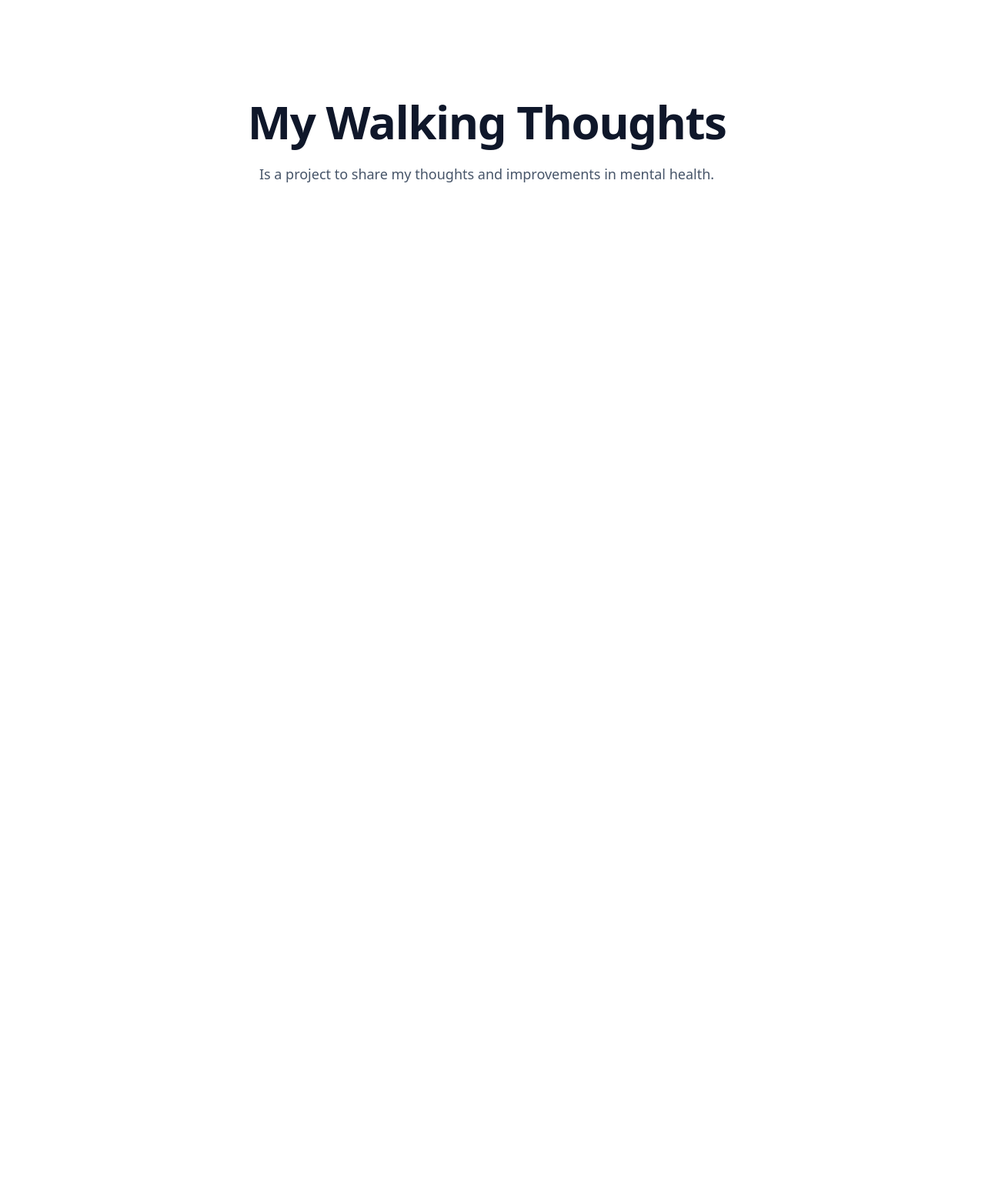
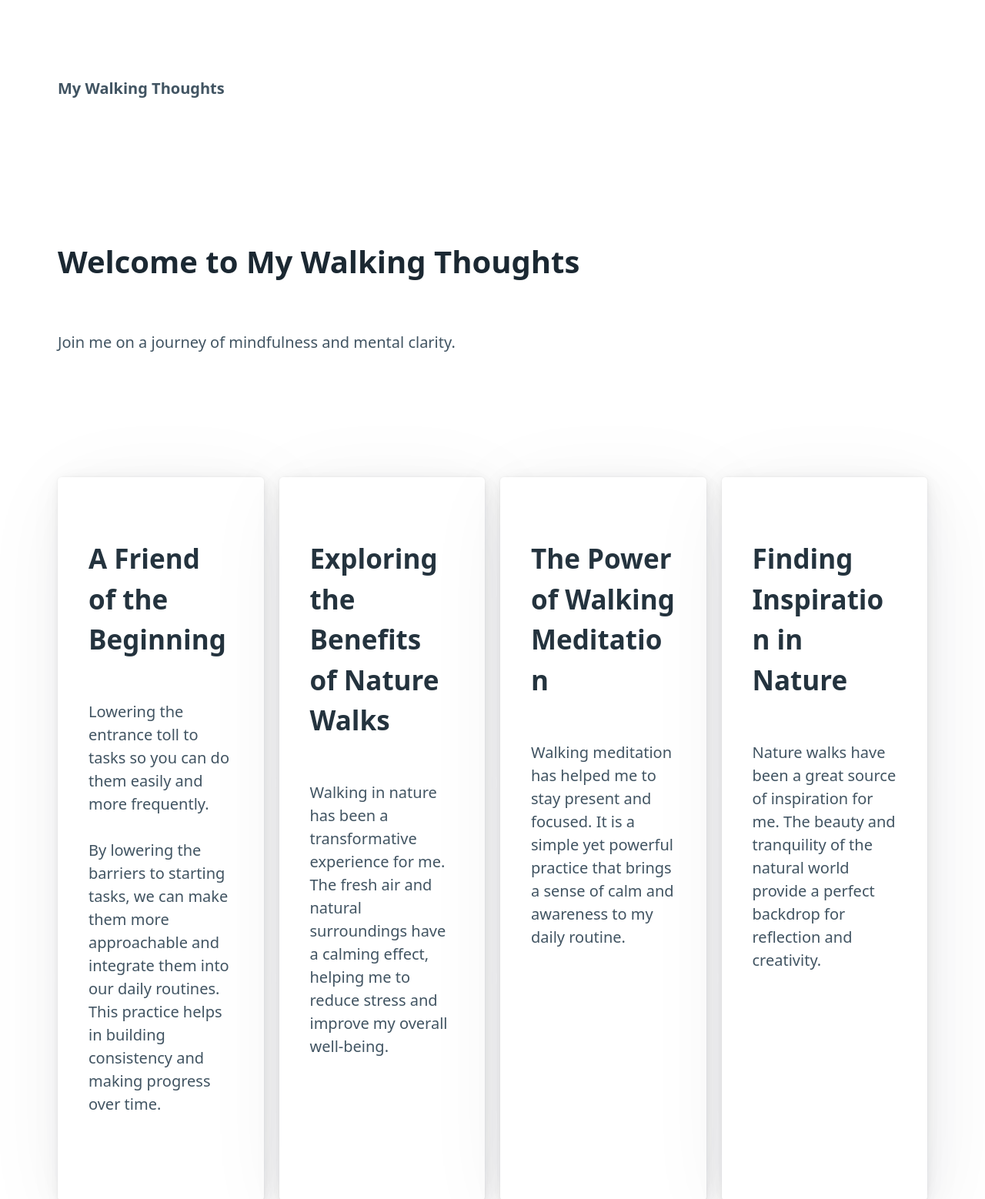
Before and after one commit to mateusguerra/mywalkingthoughts.github.io, a plain HTML site: page index.html in a window 1280 px wide. Shown: the top 1558 px of the page at 77% size. Before the commit the page ends 800 px from the top, so only its background shows below. Drawn offline with nearby package versions, Linux system fonts and the light colour scheme.

Commit message:
Update index.html

```diff
--- a/index.html
+++ b/index.html
@@ -1,7 +1,8 @@
 <!DOCTYPE html>
-<html lang="en" class="dark [--scroll-mt:9.875rem] lg:[--scroll-mt:6.3125rem] [scrollbar-gutter:stable] js-focus-visible" data-js-focus-visible="">
+<html lang="en">
 <head>
-  <meta charset="utf-8"><meta name="viewport" content="width=device-width">
+  <meta charset="utf-8">
+  <meta name="viewport" content="width=device-width">
   <meta name="description" content="My Walking Thoughts is a project to share my thoughts and improvements in mental health.">
   <meta property="og:description" content="My Walking Thoughts is a project to share my thoughts and improvements in mental health">
   <meta name="twitter:description" content="My Walking Thoughts is a project to share my thoughts and improvements in mental health">
@@ -12,11 +13,48 @@
   <title>My Walking Thoughts is a project to share my thoughts and improvements in mental health</title>
   <meta name="apple-mobile-web-app-title" content="My Walking Thoughts">
   <meta name="application-name" content="My Walking Thoughts">
-  <script src="https://cdn.tailwindcss.com"></script>
+  <link rel="icon" href="/path/to/favicon.ico">
+  <link rel="stylesheet" href="https://cdnjs.cloudflare.com/ajax/libs/font-awesome/5.15.3/css/all.min.css">
+  <link rel="stylesheet" href="https://unpkg.com/@picocss/pico@latest/css/pico.min.css">
+  <title>My Walking Thoughts</title>
 </head>
-  <body class="antialiased text-slate-500 dark:text-slate-400 bg-white dark:bg-slate-900">
-    <div class="relative max-w-5xl mx-auto pt-20 sm:pt-24 lg:pt-32">
-      <h1 class="text-slate-900 font-extrabold text-4xl sm:text-5xl lg:text-6xl tracking-tight text-center dark:text-white">My Walking Thoughts</h1>
-      <p class="mt-6 text-lg text-slate-600 text-center max-w-3xl mx-auto dark:text-slate-400">Is a project to share my thoughts and improvements in mental health.</p>
+<body>
+  <header class="container-fluid">
+    <nav class="container">
+      <ul>
+        <li><strong>My Walking Thoughts</strong></li>
+      </ul>
+    </nav>
+  </header>
+  <main class="container">
+    <section>
+      <h1>Welcome to My Walking Thoughts</h1>
+      <p>Join me on a journey of mindfulness and mental clarity.</p>
+    </section>
+    <div class="grid">
+      <article class="col-6">
+        <h2>A Friend of the Beginning</h2>
+        <p>Lowering the entrance toll to tasks so you can do them easily and more frequently.</p>
+        <p>By lowering the barriers to starting tasks, we can make them more approachable and integrate them into our daily routines. This practice helps in building consistency and making progress over time.</p>
+      </article>
+      <article class="col-6">
+        <h2>Exploring the Benefits of Nature Walks</h2>
+        <p>Walking in nature has been a transformative experience for me. The fresh air and natural surroundings have a calming effect, helping me to reduce stress and improve my overall well-being.</p>
+      </article>
+      <article class="col-6">
+        <h2>The Power of Walking Meditation</h2>
+        <p>Walking meditation has helped me to stay present and focused. It is a simple yet powerful practice that brings a sense of calm and awareness to my daily routine.</p>
+      </article>
+      <article class="col-6">
+        <h2>Finding Inspiration in Nature</h2>
+        <p>Nature walks have been a great source of inspiration for me. The beauty and tranquility of the natural world provide a perfect backdrop for reflection and creativity.</p>
+      </article>
     </div>
-  </body>
+  </main>
+  <footer class="container-fluid">
+    <div class="container">
+      <p>&copy; 2025 My Walking Thoughts. All rights reserved.</p>
+    </div>
+  </footer>
+</body>
+</html>
```
